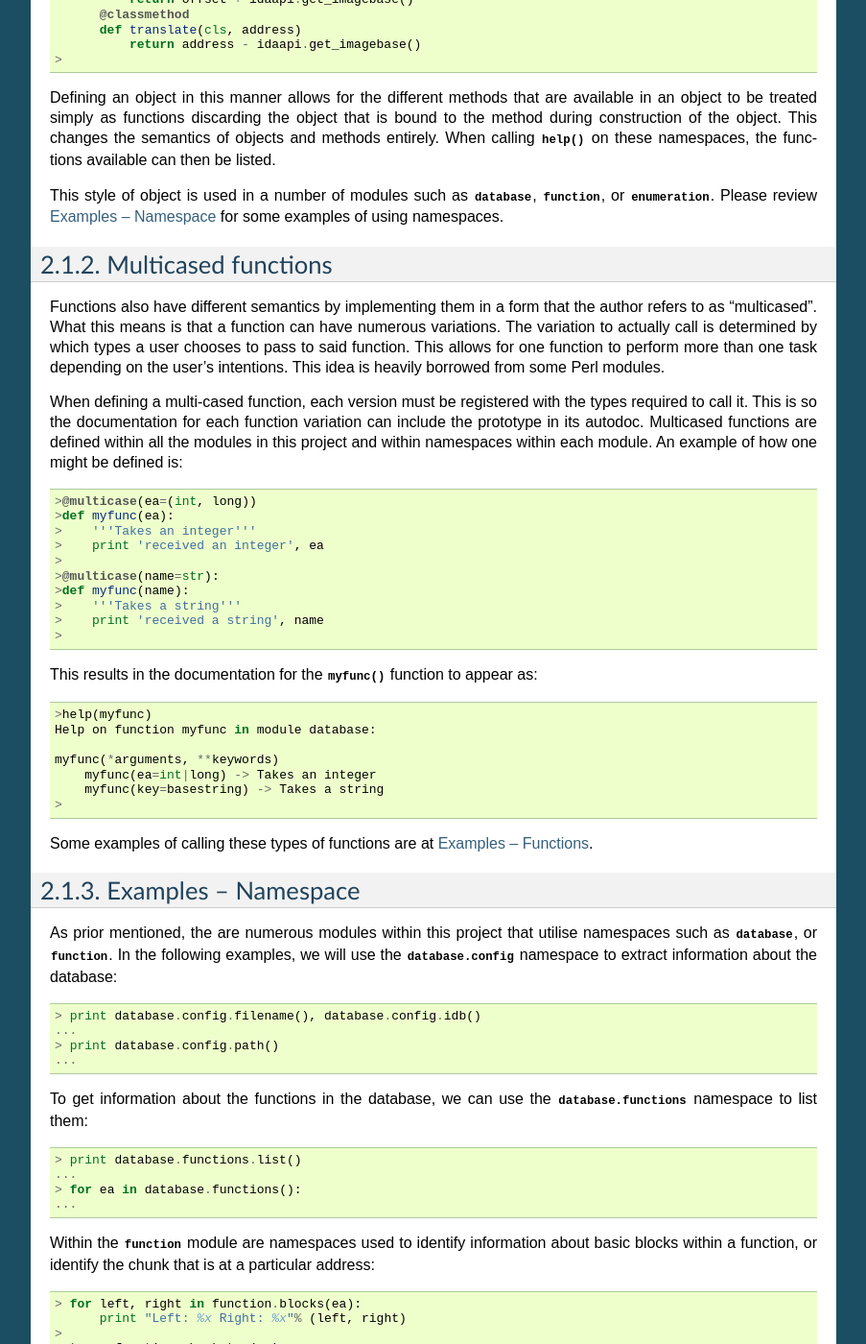
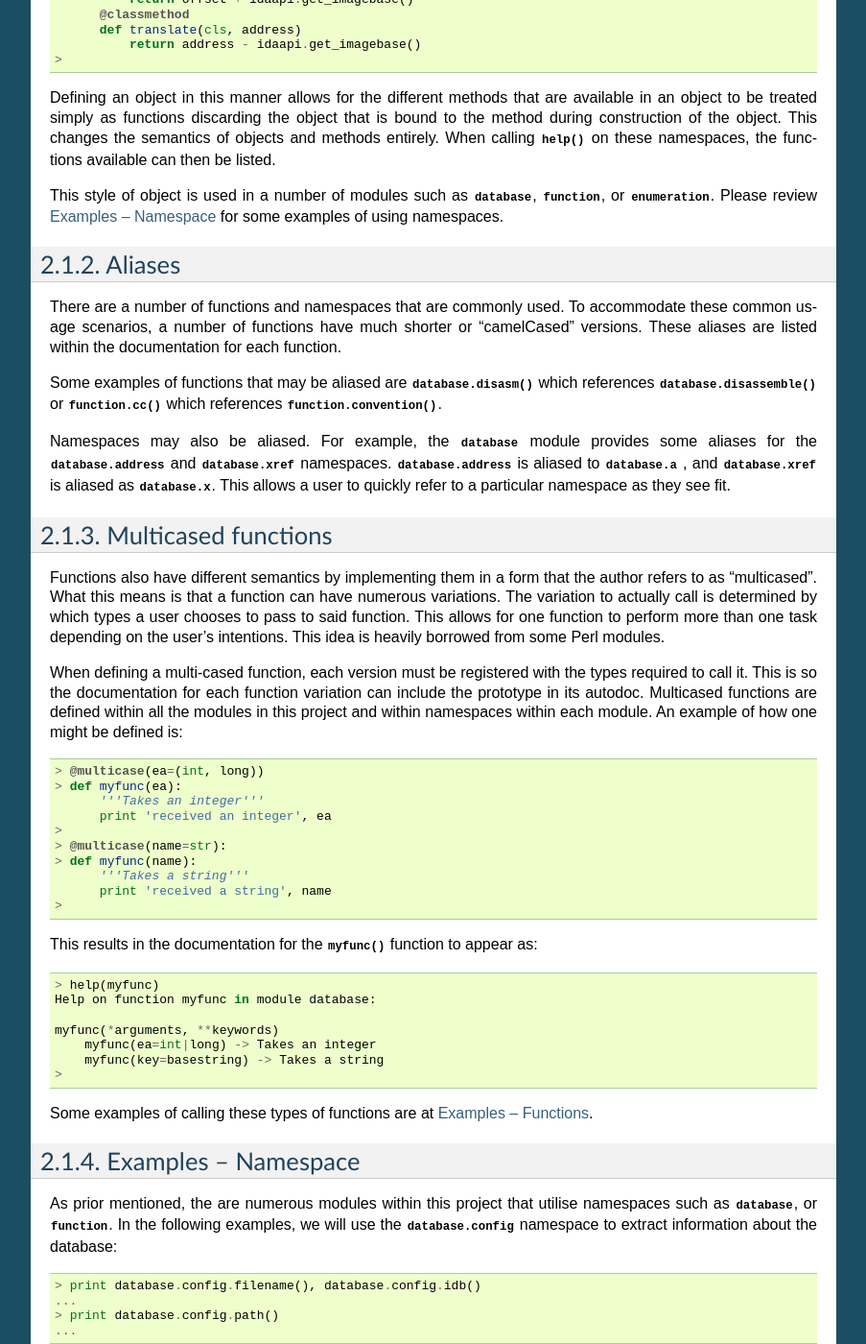
Before and after one commit to arizvisa/ida-minsc, a Sphinx documentation site: the page built from docs/static/multicase.rst, in a window 1280 px wide and 1400 px high, scrolled down 1028 px. Shown: the whole window at 96% size, without its empty margins (198-1101 px from the left). Built offline with Sphinx 7.4.7, drawn with Linux system fonts in a browser that asks for light colours; pages that are not in the unit, such as notebooks, are missing from menus; some of the changed text lies outside the part shown.

Commit message:
Modified docs/static/multicase.rst to add documentation for Aliases (again?) and fixed some spacing issues when displaying some of the code.

```diff
--- a/docs/static/multicase.rst
+++ b/docs/static/multicase.rst
@@ -83,6 +83,28 @@ This style of object is used in a number of modules such as :py:mod:`database`,
 :py:mod:`function`, or :py:mod:`enumeration`. Please review :ref:`multicase-examples-namespace`
 for some examples of using namespaces.
 
+.. _multicase-aliases:
+
+-------
+Aliases
+-------
+
+There are a number of functions and namespaces that are commonly used. To
+accommodate these common usage scenarios, a number of functions have much
+shorter or "camelCased" versions. These aliases are listed within the
+documentation for each function.
+
+Some examples of functions that may be aliased are :py:func:`database.disasm`
+which references :py:func:`database.disassemble` or :py:func:`function.cc`
+which references :py:func:`function.convention`.
+
+Namespaces may also be aliased. For example, the :py:mod:`database` module
+provides some aliases for the :py:class:`database.address` and
+:py:class:`database.xref` namespaces. :py:class:`database.address` is aliased
+to :py:class:`database.a` , and :py:class:`database.xref` is aliased as
+:py:class:`database.x`. This allows a user to quickly refer to a particular
+namespace as they see fit.
+
 .. _multicase-functions:
 
 --------------------
@@ -102,21 +124,21 @@ variation can include the prototype in its autodoc. Multicased functions are
 defined within all the modules in this project and within namespaces within each
 module. An example of how one might be defined is::
 
-   >@multicase(ea=(int, long))
-   >def myfunc(ea):
-   >    '''Takes an integer'''
-   >    print 'received an integer', ea
+   > @multicase(ea=(int, long))
+   > def myfunc(ea):
+         '''Takes an integer'''
+         print 'received an integer', ea
    >
-   >@multicase(name=str):
-   >def myfunc(name):
-   >    '''Takes a string'''
-   >    print 'received a string', name
+   > @multicase(name=str):
+   > def myfunc(name):
+         '''Takes a string'''
+         print 'received a string', name
    >
 
 This results in the documentation for the :py:func:`myfunc` function to appear
 as::
 
-   >help(myfunc)
+   > help(myfunc)
    Help on function myfunc in module database:
 
    myfunc(*arguments, **keywords)
```
